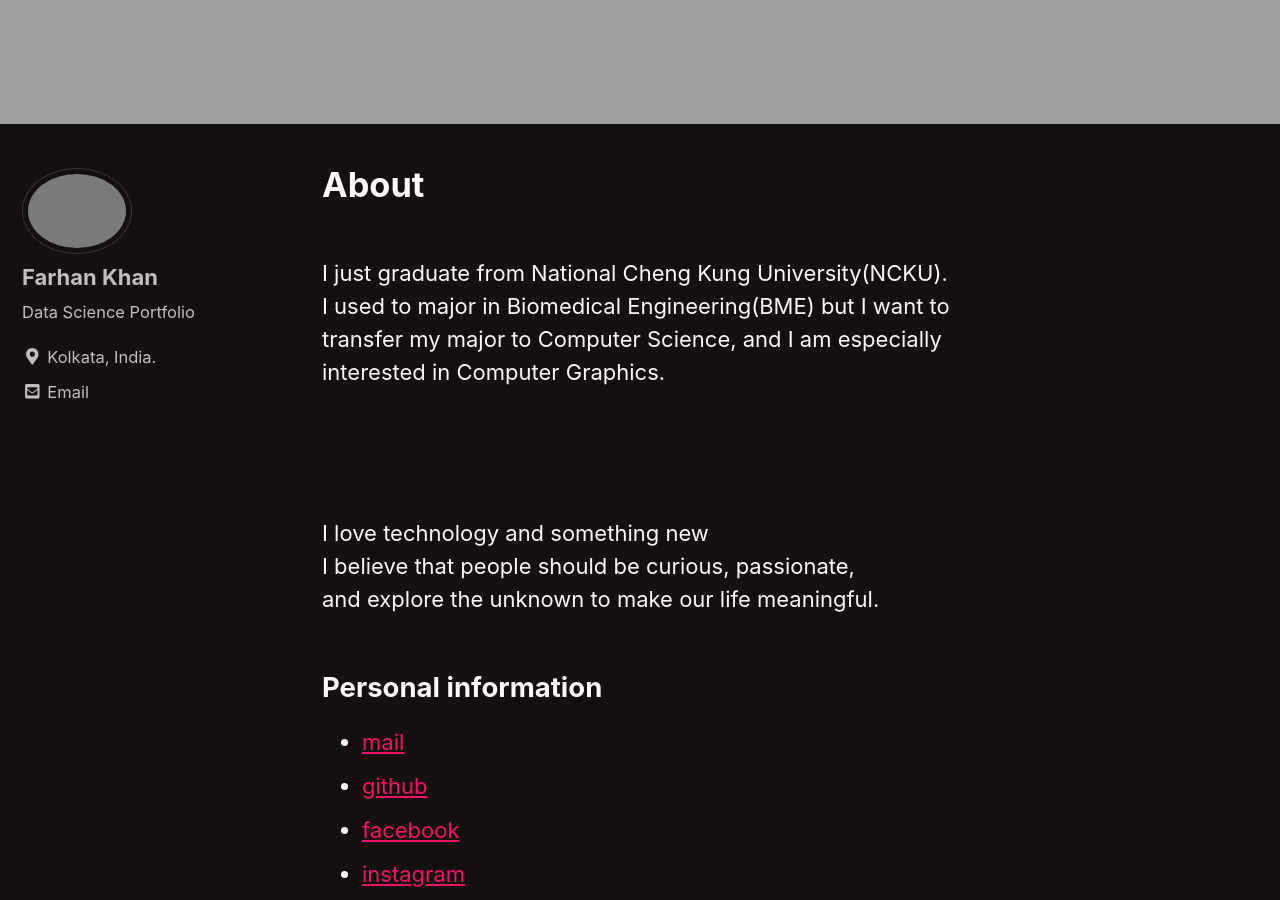
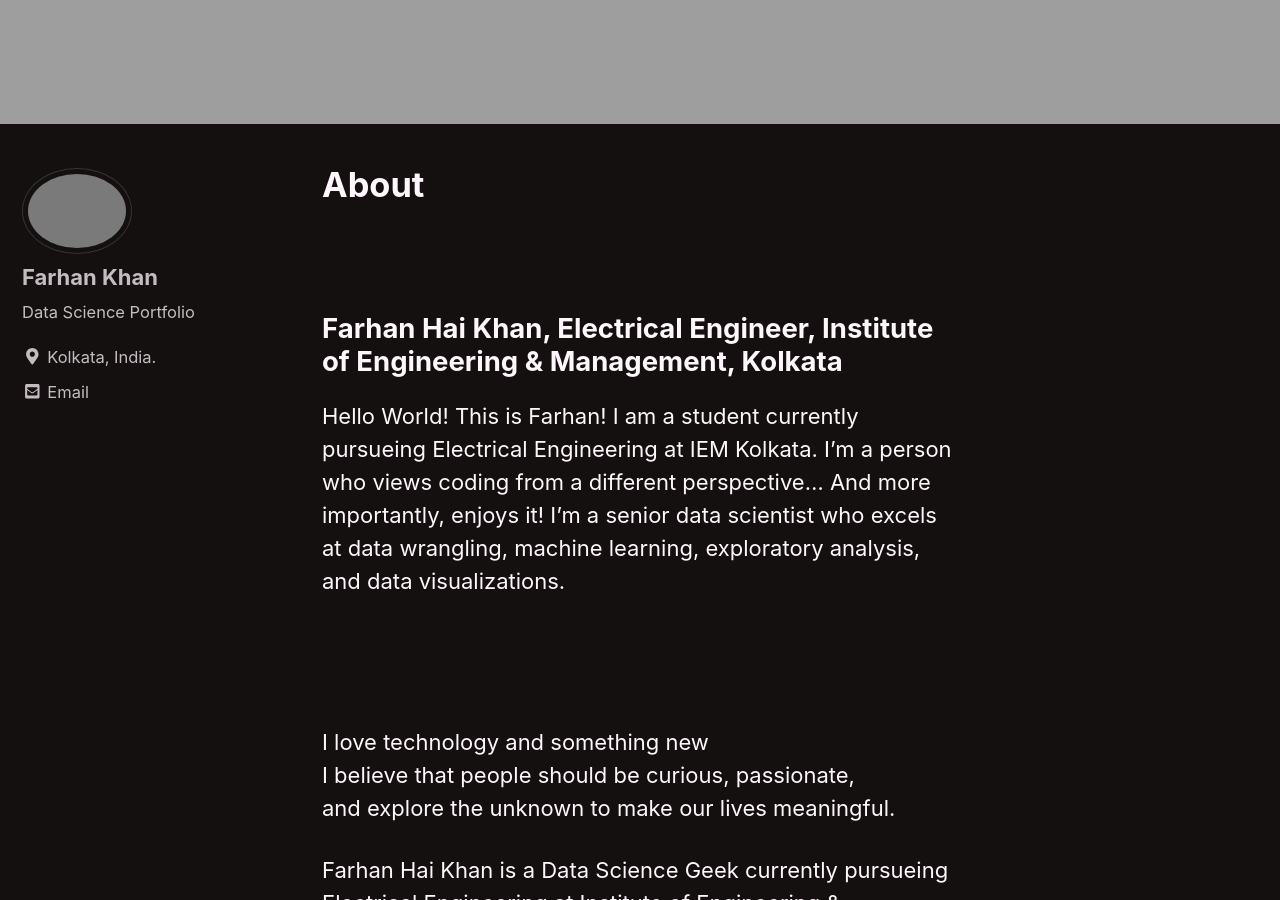
Before and after one commit to khanfarhan10/khanfarhan10old.github.io, a Jekyll site: the page built from _pages/about.md, in a window 1280 px wide and 900 px high, scrolled down 936 px. Built offline with Jekyll 4.4.1, drawn with Linux system fonts in a browser that asks for light colours; nearby versions of some CDN libraries; some of the changed text lies outside the part shown.

Commit message:
Update about.md

```diff
--- a/_pages/about.md
+++ b/_pages/about.md
@@ -15,14 +15,23 @@ mathjax: "true"
 
 
 <br>
-I just graduate from National Cheng Kung University(NCKU).
-I used to major in Biomedical Engineering(BME) but I want to transfer my major to Computer Science,
-and I am especially interested in Computer Graphics.
+## Farhan Hai Khan, Electrical Engineer, Institute of Engineering & Management, Kolkata
+Hello World!
+This is Farhan! I am a student currently pursueing Electrical Engineering at IEM Kolkata.
+I'm a person who views coding from a different perspective... And more importantly, enjoys it!
+I'm a senior data scientist who excels at data wrangling, machine learning, exploratory analysis, and data visualizations.
 
 <br><br><br>
 I love technology and something new <br>
 I believe that people should be curious, passionate, <br>
-and explore the unknown to make our life meaningful.
+and explore the unknown to make our lives meaningful.
+
+
+Farhan Hai Khan is a Data Science Geek currently pursueing Electrical Engineering at Institute of Engineering & Management, Kolkata, with experience working wth national teams and famous firms. His background in Artificial Intelligence, Machine Learning, Computer Vision & Deep Learning inform his technical and competitive approaches. Farhan is fueled by her passion for understanding the nuances of Neural Networks. He considers himself a ‘forever student,’ eager to both build on his academic foundations in AI and ML and stay in tune with the latest technological advancements through continued coursework.
+
+His hunger for knowledge and determination to turn information into action has contributed to her most recent success at various groups, where he led national, award-winning campaigns for respectable firms, such as Puma, Gucci, and Rolex. Meanwhile, he vastly improved the productivity of her team by implementing strategic project management methods and ensuring a work-life balance for his department.
+
+Farhan strongly believes mindfulness in the workplace is key to success - a tenet he lives out through his interests in chess, football, music and coding. Farhan is currently working as a Data Analytics Intern at TAkenMind and is always interested in a challenge. Reach out to khanfarhanpro@gmail.com to connect!
 
 ## Personal information
 
```
Also changed, not shown: other parts of _pages/about.md (+0 -4 lines).
